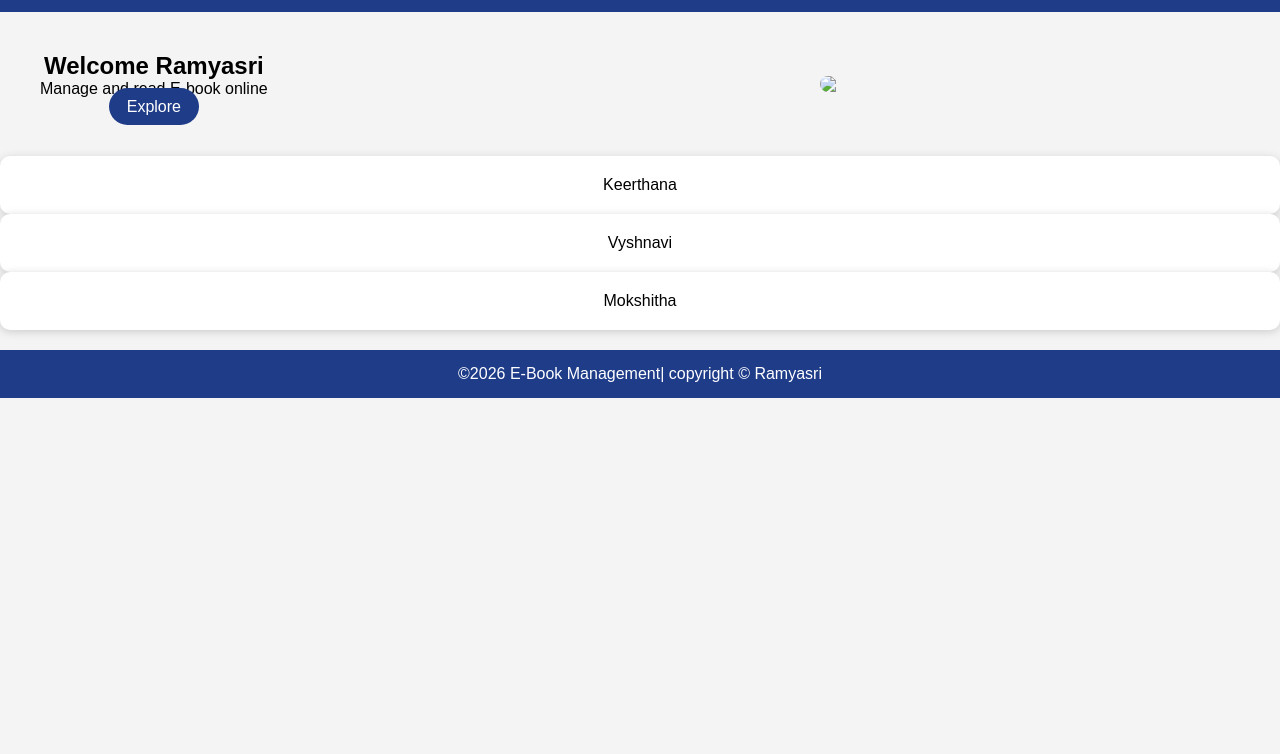
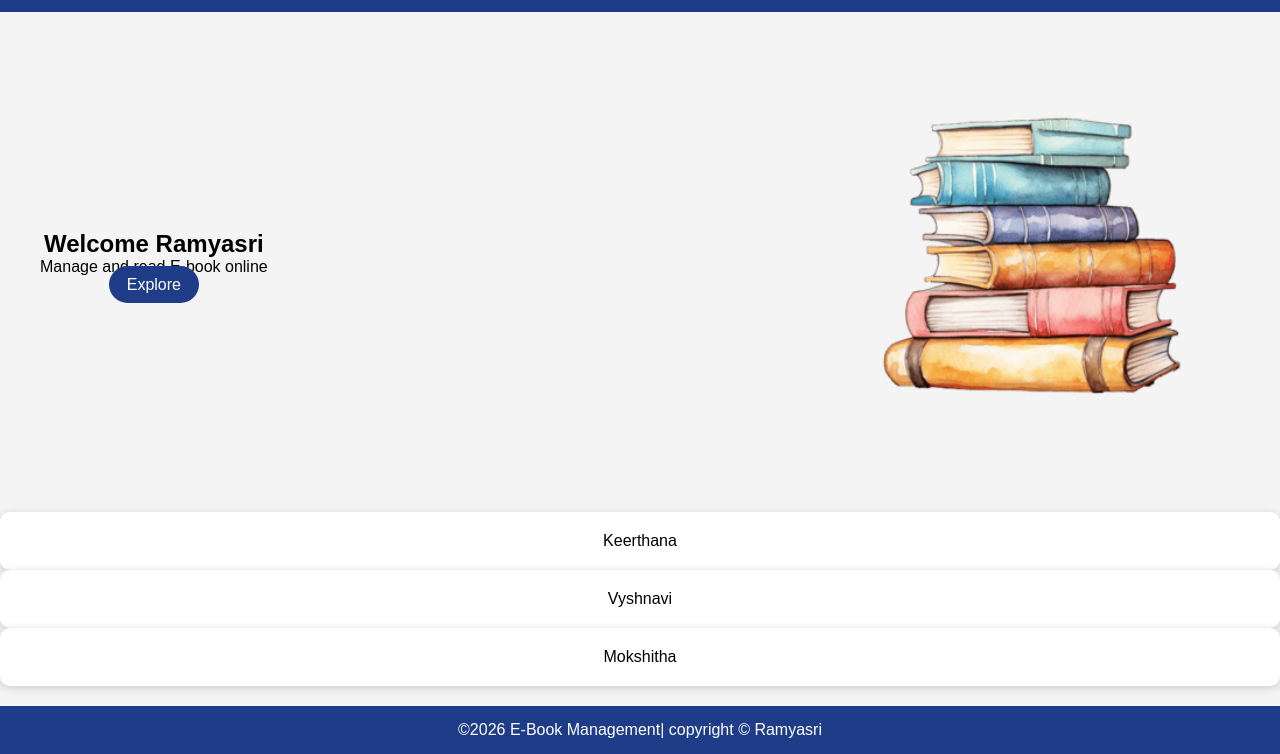
Before and after one commit to Kotaramyasri-5k7/HTML-programs, a plain HTML site: page index.html in a window 1280 px wide. Shown: the part 68-822 px from the top of the page. Before the commit the page ends 800 px from the top, so only its background shows below. Drawn offline with Linux system fonts and the light colour scheme; files whose address does not match are found by name.

Commit message:
Updated HTML programs

```diff
--- a/index.html
+++ b/index.html
@@ -30,7 +30,7 @@
             <p>Manage and read E-book online</p>
             <a class="btn" href="catalog.html">Explore</a>
         </div>
-        <img src="images/ebook" >
+        <img src="C:\Users\ramya\OneDrive\Desktop\HTML programs\images\books.png" >
     </section>
     <section class="Features">
         <div class="card">Keerthana</div>
```
